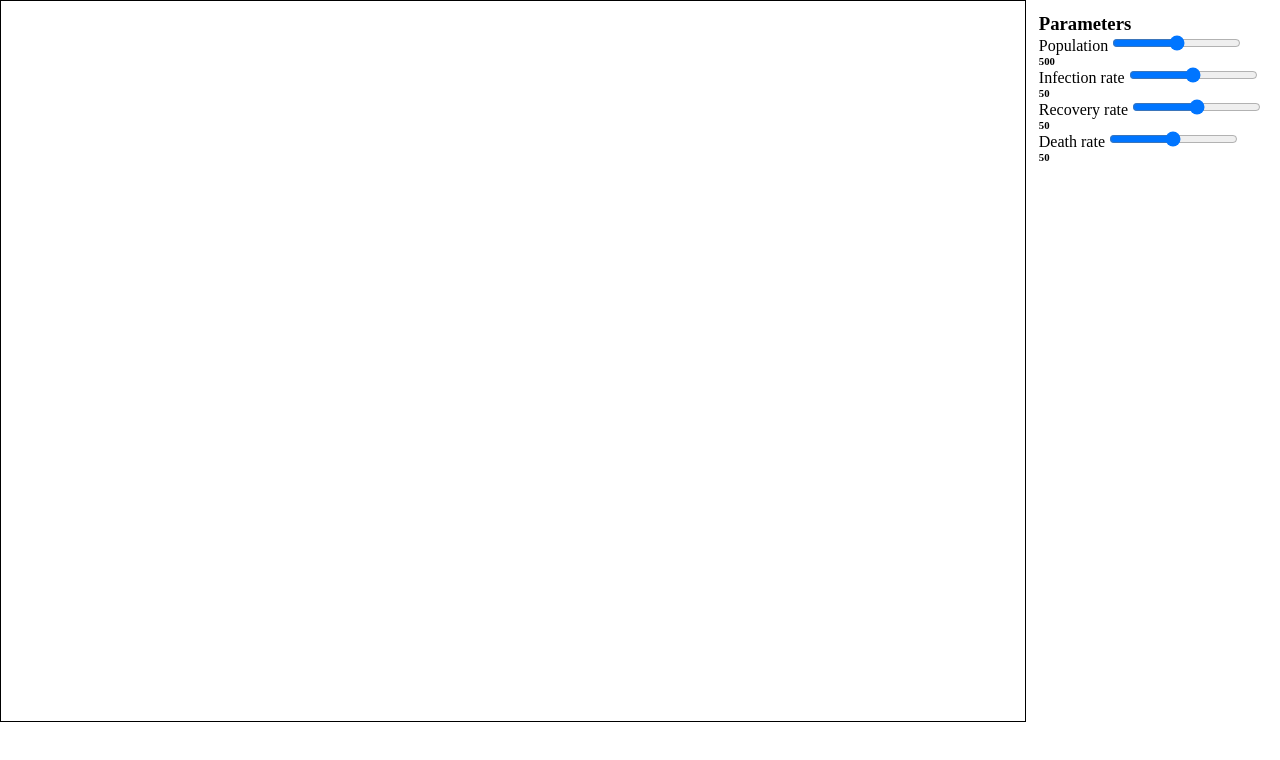
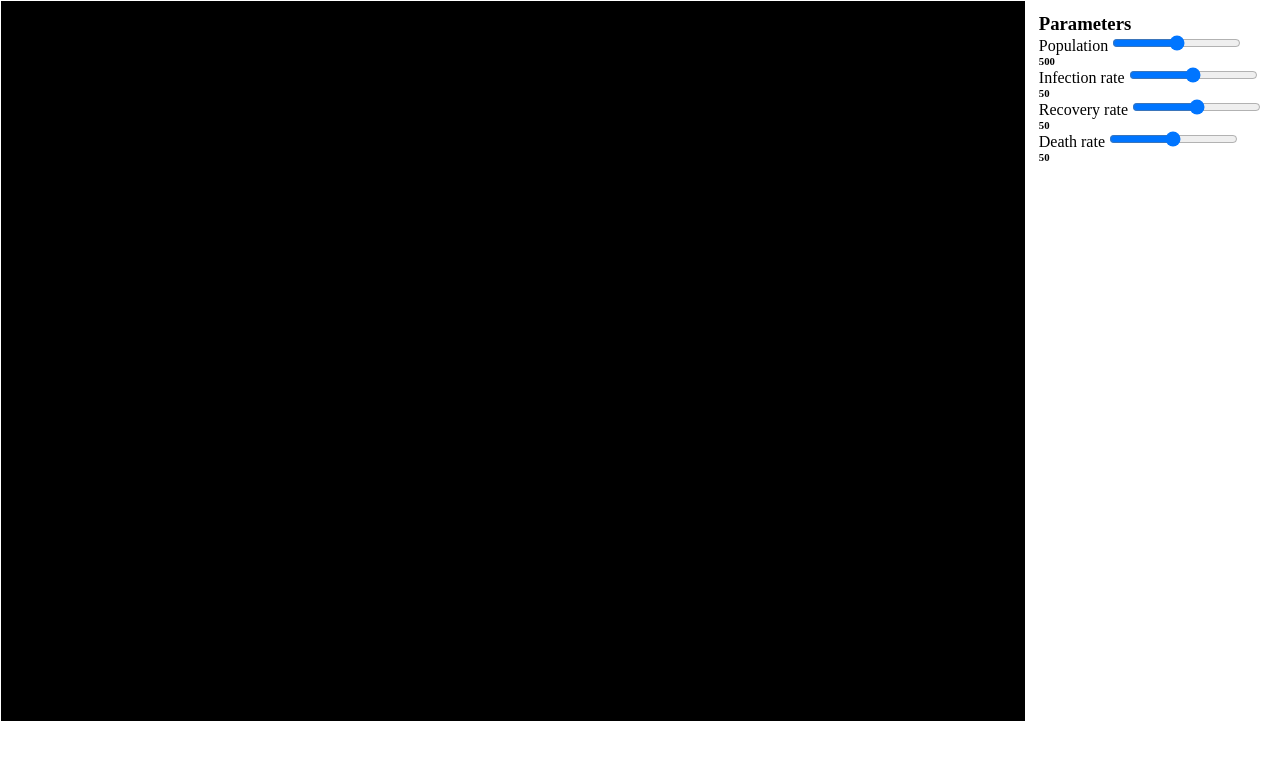
Before and after one commit to kevlu8/Open-IDS, a website: page src/index.html in a window 1280 px wide. Drawn offline with Linux system fonts and the light colour scheme.

Commit message:
dark mode

```diff
--- /dev/null
+++ b/src/package.json
@@ -0,0 +1,5 @@
+{
+  "dependencies": {
+    "express": "^4.17.2"
+  }
+}
--- a/src/style.css
+++ b/src/style.css
@@ -4,8 +4,8 @@
 }
 
 canvas {
-    background-color: #fff;
-    border: 1px solid #000;
+    background-color: #000;
+    border: 1px solid #fff;
 }
 
 #sidebar {
```
Also changed, not shown: 1 other file.
